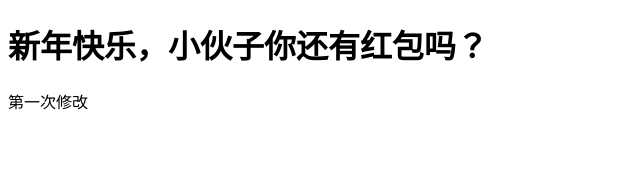
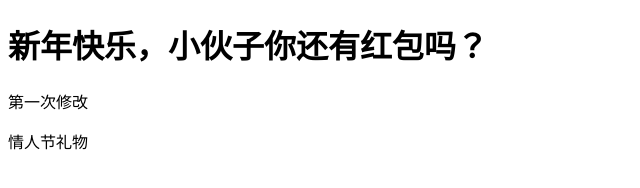
Before and after one commit to boge521ly/studyDemo, a plain HTML site: page index.html in a window 1280 px wide. Shown: the whole page, without its empty margins (0-640 px from the left). Drawn offline with Linux system fonts and the light colour scheme.

Commit message:
我添加了一个情人节信息

```diff
--- a/index.html
+++ b/index.html
@@ -26,5 +26,6 @@
     git reset --hard 版本号：版本回滚
     git reset --hard HEAD^：版本回滚至上一个
     -->
+    <p>情人节礼物</p>
 </body>
 </html>
```
Also changed, not shown: src/js/a.js (added).
